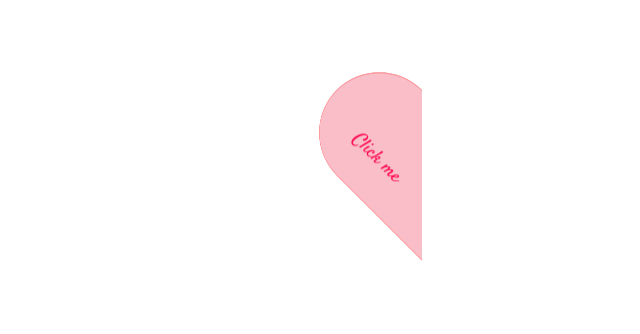
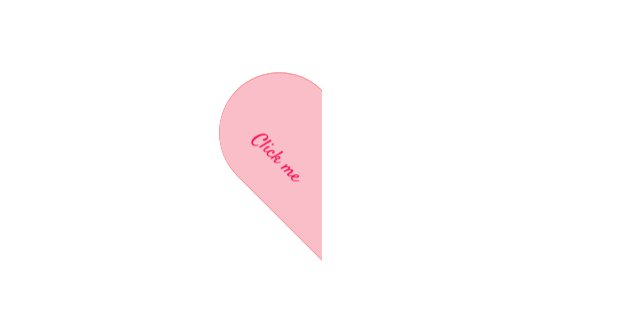
Before and after one commit to HackMort/valentines-card-animated, a plain HTML site: page index.html in a window 1280 px wide. Shown: the part 202-536 px from the top of the page, without its empty margins (356-996 px from the left). Drawn offline with nearby package versions, Linux system fonts and the light colour scheme; a script that the page names is missing.

Commit message:
css updated

```diff
--- a/style.css
+++ b/style.css
@@ -17,8 +17,10 @@ body {
   height: 533.3333333333px;
   -webkit-transform: perspective(1000px) translate(50%) scale(0.5) rotateY(0deg);
   transform: perspective(1000px) translate(50%) scale(0.5) rotateY(0deg);
+  -webkit-transform-origin: 50px center;
   transform-origin: 50px center;
   transition: 1s cubic-bezier(0, 0, 0, 0.94);
+  left: -100px
 }
 .card-wrapper .card .side {
   background: transparent;
```
